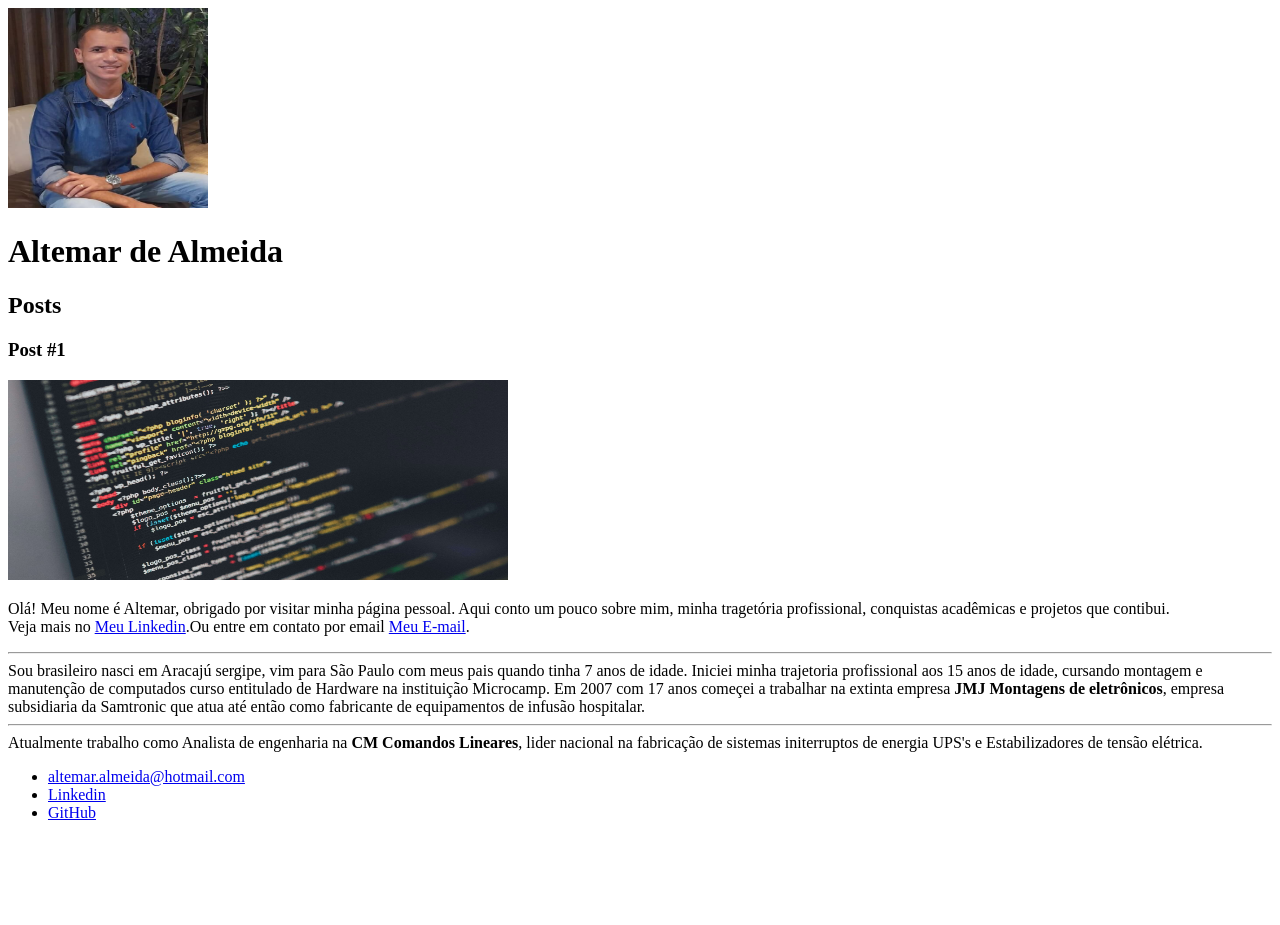
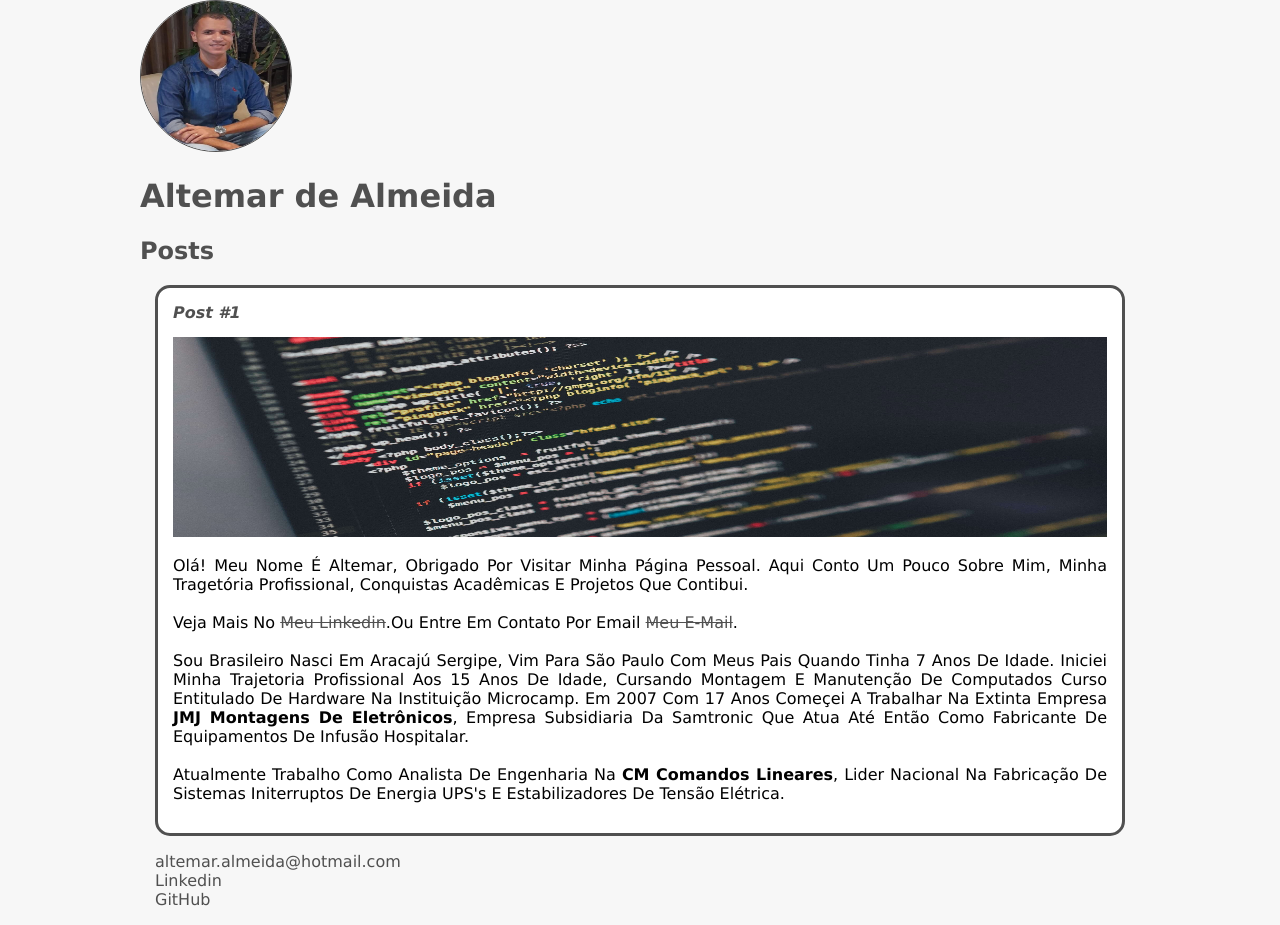
Before and after one commit to AltemarAlmeida/My-page, a plain HTML site: page My_Page/Index.html in a window 1280 px wide. Before the commit the page ends 838 px from the top, so only its background shows below. Drawn offline with Linux system fonts and the light colour scheme.

Commit message:
Add formatação da pagina com CSS

```diff
--- a/My_Page/Index.html
+++ b/My_Page/Index.html
@@ -3,39 +3,42 @@
     <head>
         <meta charset="utf-8">
         <title>Altemar Almeida</title>
+        <link rel="stylesheet" href="style.css">
     </head>
     <body>
         <header>
-            <img src="My_img.jpg"title="Foto de Altemar" height="200px" width="200px" alt="Foto de Altemar">
-            <h1>Altemar de Almeida</h1>
+            <img src="My_img.jpg"title="Foto de Altemar" height="150px" width="150px"alt="Foto de Altemar" class="photo">
+            <h1 id="title">Altemar de Almeida</h1>
         </header>
         <section>
             <header>
-                <h2>Posts</h2>
+                <h2 class="subtitle">Posts</h2>
             </header>
-            <article>
+            <article class="post">
                 <header>
-                    <h3>Post #1</h3>
-                    <img src="imagem code.jpg"title="imagem code" height="200px" width="500px"alt="imagem code">
+                    <h3 class="post_title">Post #1</h3>
+                    <img src="imagem code.jpg"title="imagem code" height="200px" width="500px"alt="imagem code" class="post_image">
                 </header>
-                    <p>
+                    <p class="post_content">
                         Olá! Meu nome é Altemar, obrigado por visitar minha página pessoal.
                         Aqui conto um pouco sobre mim, minha tragetória profissional, conquistas acadêmicas e projetos que contibui.
-                        <br>Veja mais no <a href="https://www.linkedin.com/in/altemar-almeida/"
+                        <br></br>Veja mais no <a href="https://www.linkedin.com/in/altemar-almeida/"
                         target="_blank">Meu Linkedin</a>.Ou entre em contato por email <a href="mailto:altemar.almeida@hotmail.com">Meu E-mail</a>.
 
-                        <hr>Sou brasileiro nasci em Aracajú sergipe, vim para São Paulo com meus pais quando tinha 7 anos de idade.
+                        <br></br>
+                        Sou brasileiro nasci em Aracajú sergipe, vim para São Paulo com meus pais quando tinha 7 anos de idade.
                         Iniciei minha trajetoria profissional aos 15 anos de idade, cursando montagem e manutenção de computados
                         curso entitulado de Hardware na instituição Microcamp.
                         Em 2007 com 17 anos começei a trabalhar na extinta empresa <b>JMJ Montagens de eletrônicos</b>, empresa subsidiaria da Samtronic
                         que atua até então como fabricante de equipamentos de infusão hospitalar.
 
-                        <hr>Atualmente trabalho como Analista de engenharia na <b>CM Comandos Lineares</b>, lider nacional na fabricação de sistemas initerruptos de energia UPS's e Estabilizadores de tensão elétrica.
+                        <br></br>
+                        Atualmente trabalho como Analista de engenharia na <b>CM Comandos Lineares</b>, lider nacional na fabricação de sistemas initerruptos de energia UPS's e Estabilizadores de tensão elétrica.
                     </p>
             </article>
         </section>
         <footer>
-            <ul>
+            <ul class="contact_list">
                 <li>
                     <a href="mailto:altemar.almeida@hotmail.com">altemar.almeida@hotmail.com</a>
                 </li>
--- /dev/null
+++ b/My_Page/style.css
@@ -0,0 +1,65 @@
+body {
+    background: #f7f7f7;
+    font-family: Verdana;
+    max-width: 1000px;
+    margin: auto;
+}
+
+.photo {
+    border: 1px solid #505050;
+    border-radius: 50%;
+
+}
+
+#title, .subtitle, .post_title{
+    color: #505050;
+}
+
+.title {
+    font-size: 40px;
+    text-transform: uppercase;
+}
+
+a {
+    text-decoration: line-through;
+    color: #505050;
+}
+
+.post_title {
+    font-size: 16px;
+    font-style: italic;
+    margin: 0;
+    margin-bottom: 15px;
+}
+
+.post {
+    background: #fff;
+    padding: 15px;
+    border: 3px solid #505050;
+    margin: 15px;
+    border-radius: 15px;
+
+}
+
+.post_content {
+    margin: 0;
+    margin-bottom: 15px;
+    text-transform: capitalize;
+    text-align: justify;
+}
+
+
+
+.post_image {
+    margin-bottom: 15px;
+    width: 100%;
+}
+
+.contact_list {
+    list-style-type: none;
+    padding-left: 15px;
+}
+
+.contact_list li a{
+    text-decoration: none;
+}
```
